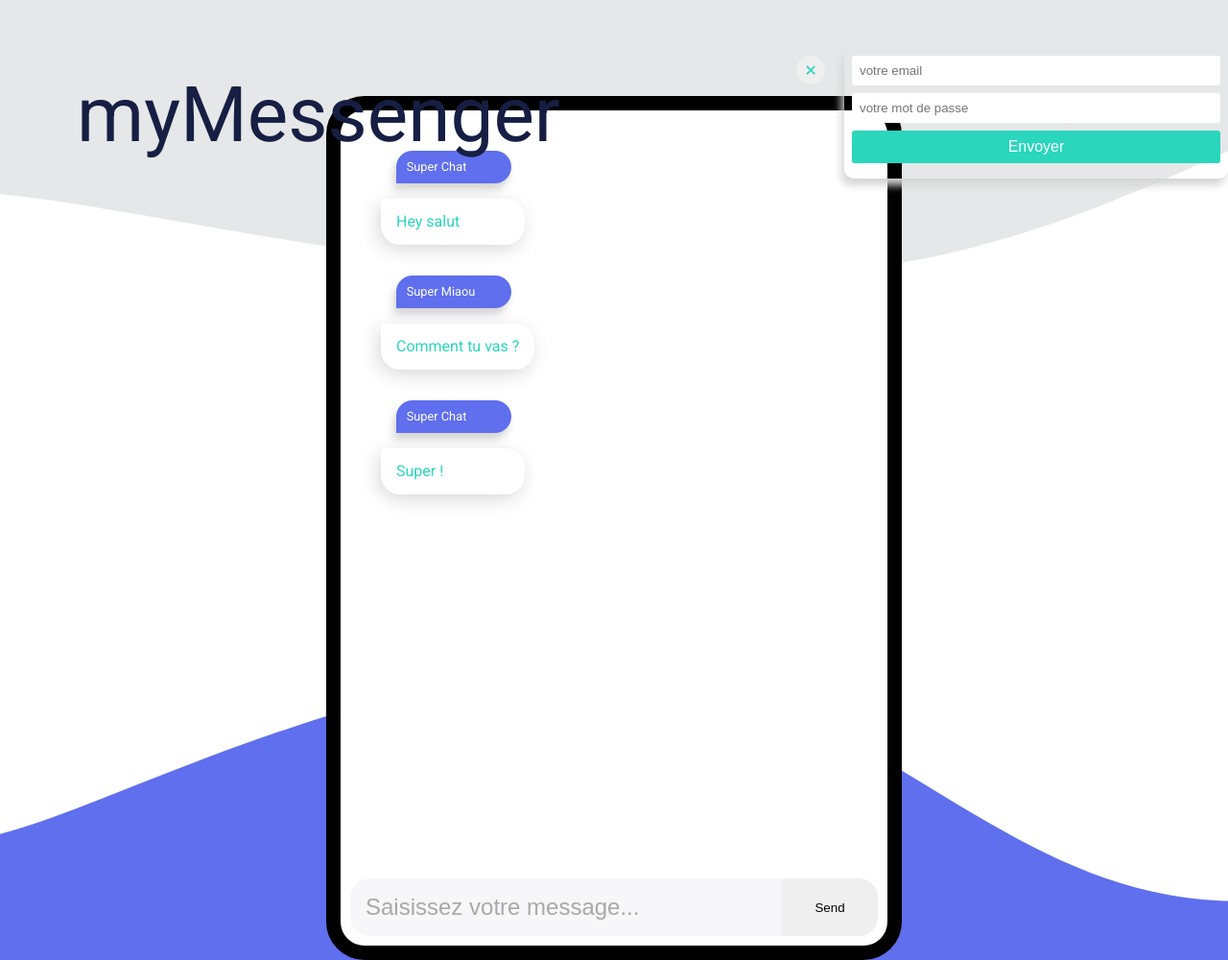
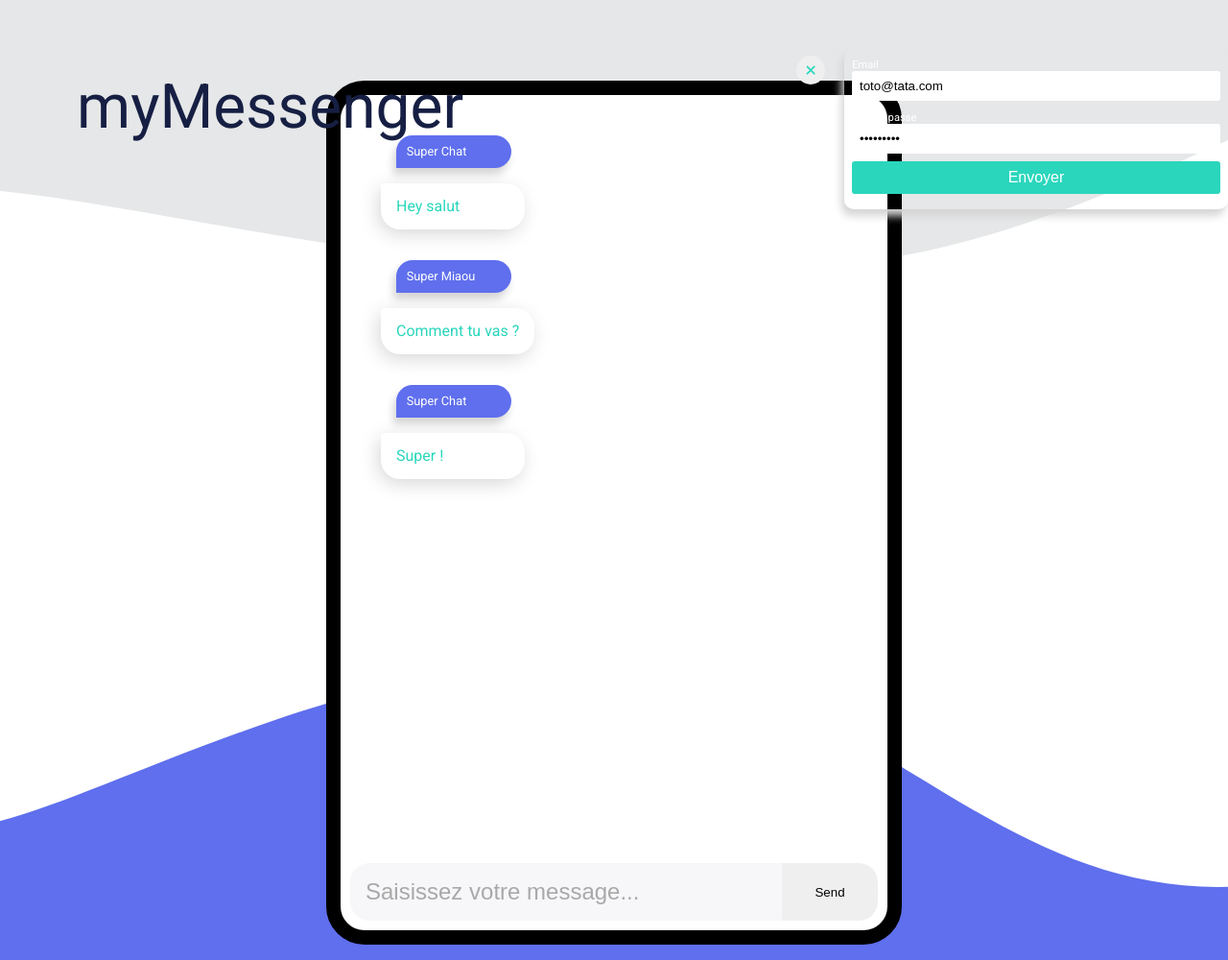
Before and after one commit to aureliasegarra/MyMessenger, a React app: page / in a window 1280 px wide. Shown: the top 1000 px of the page at 96% size. Built offline with nearby package versions, Linux system fonts and the light colour scheme.

Commit message:
axios, middlewares and auth

```diff
--- a/package.json
+++ b/package.json
@@ -46,10 +46,12 @@
     "webpack-merge": "^5.7.3"
   },
   "dependencies": {
+    "axios": "^0.21.1",
     "prop-types": "^15.7.2",
     "react": "^17.0.1",
     "react-dom": "^17.0.1",
     "react-redux": "^7.2.2",
-    "redux": "^4.0.5"
+    "redux": "^4.0.5",
+    "redux-devtools-extension": "^2.13.8"
   }
 }
--- a/src/actions/index.js
+++ b/src/actions/index.js
@@ -3,6 +3,8 @@ export const SET_INPUT_VALUE = 'SET_INPUT_VALUE';
 export const ADD_MESSAGE = 'ADD_MESSAGE';
 export const TOGGLE_SETTINGS = 'TOGGLE_SETTINGS';
 export const CHANGE_INPUT_VALUE = 'CHANGE_INPUT_VALUE';
+export const LOGIN = 'LOGIN';
+export const SAVE_PSEUDO = 'SAVE_PSEUDO';
 
 // Action creator
 export const setInputValue = (value) => ({
@@ -23,3 +25,12 @@ export const changeInputValue = (value, name) => ({
   value,
   name,
 });
+
+export const login = () => ({
+  type: LOGIN,
+});
+
+export const savePseudo = (pseudo) => ({
+  type: SAVE_PSEUDO,
+  pseudo,
+});
--- a/src/components/Field/styles.scss
+++ b/src/components/Field/styles.scss
@@ -9,7 +9,7 @@
     padding: .5rem;
   }
   &__submit {
-    background-color: v.$color-settings;
+    background-color: v.$color-alt;
     color: white;
   }
   &__label {
--- a/src/components/Settings/index.js
+++ b/src/components/Settings/index.js
@@ -1,14 +1,21 @@
 import React from 'react';
 import PropTypes from 'prop-types';
+import Field from 'src/containers/Field';
 
 // == Import
 import './styles.scss';
 
 // == Composant
-const Settings = ({ open, onClickButton }) => {
+const Settings = ({ open, onClickButton, onSubmitForm }) => {
   const handleOnClick = () => {
     console.log('je veux mettre un click');
     onClickButton();
+  };
+
+  const handleOnSubmit = (event) => {
+    event.preventDefault();
+    console.log('je veux soumettre les fields');
+    onSubmitForm();
   };
 
   const classnames = open ? 'settings settings--open' : 'settings';
@@ -16,15 +23,23 @@ const Settings = ({ open, onClickButton }) => {
   return (
     <div className={classnames}>
       <button
-        onClick={handleOnClick}
         type="button"
         className="settings__button"
+        onClick={handleOnClick}
       >
         +
       </button>
-      <form className="settings__form">
-        <input type="email" placeholder="votre email" className="settings__input" />
-        <input type="password" placeholder="votre mot de passe" className="settings__input" />
+      <form className="settings__form" onSubmitForm={handleOnSubmit}>
+        <Field
+          type="email"
+          label="Email"
+          name="email"
+        />
+        <Field
+          type="password"
+          label="Mot de passe"
+          name="password"
+        />
         <button type="submit" className="settings__submit">Envoyer</button>
       </form>
     </div>
@@ -34,6 +49,7 @@ const Settings = ({ open, onClickButton }) => {
 Settings.propTypes = {
   onClickButton: PropTypes.func.isRequired,
   open: PropTypes.bool.isRequired,
+  onSubmitForm: PropTypes.func.isRequired,
 };
 // == Export
 export default Settings;
--- /dev/null
+++ b/src/containers/Field.js
@@ -0,0 +1,16 @@
+import { connect } from 'react-redux';
+import Field from 'src/components/Field';
+import { changeInputValue } from 'src/actions';
+
+const mapStateToProps = (state, ownProps) => ({
+  inputValue: state.user[ownProps.name],
+});
+
+const mapDispatchToProps = (dispatch, ownProps) => ({
+  onChangeInputValue: (value) => {
+    const action = changeInputValue(value, ownProps.name);
+    dispatch(action);
+  },
+});
+
+export default connect(mapStateToProps, mapDispatchToProps)(Field);
--- a/src/containers/Settings.js
+++ b/src/containers/Settings.js
@@ -1,6 +1,6 @@
 import { connect } from 'react-redux';
 import Settings from 'src/components/Settings';
-import { toggleSettings } from 'src/actions';
+import { toggleSettings, login } from 'src/actions';
 
 const mapStateToProps = (state) => ({
   open: state.open,
@@ -8,9 +8,11 @@ const mapStateToProps = (state) => ({
 
 const mapDispatchToProps = (dispatch) => ({
   onClickButton: () => {
-    console.log('je clique sur le bouton');
     const action = toggleSettings();
     dispatch(action);
+  },
+  onSubmitForm: () => {
+    dispatch(login());
   },
 });
 
--- /dev/null
+++ b/src/middlewares/auth.js
@@ -0,0 +1,27 @@
+import axios from 'axios';
+import { LOGIN, savePseudo } from 'src/actions';
+
+const auth = (store) => (next) => (action) => {
+  switch (action.type) {
+    case LOGIN: {
+      const state = store.getState(); // current state via the store
+
+      axios.post('http://localhost:3001/login', {
+        email: state.user.email,
+        password: state.user.password,
+      })
+        .then((response) => {
+          const { pseudo } = response.data;
+          // we use the Dispatch function as we have access to the store
+          store.dispatch(savePseudo(pseudo));
+        })
+        .catch((error) => console.log('error', error));
+      break;
+    }
+    default:
+      break;
+  }
+  next(action);
+};
+
+export default auth;
--- /dev/null
+++ b/src/middlewares/debug.js
@@ -0,0 +1,11 @@
+// middleware is a triple arrow & gives access to :
+// - the store,
+// - next for the next middleware and
+// - action, for the action to dispatch
+const debug = (store) => (next) => (action) => {
+  console.log('state', store.getState());
+  console.log('action', action);
+  next(action);
+};
+
+export default debug;
--- a/src/reducers/index.js
+++ b/src/reducers/index.js
@@ -3,6 +3,7 @@ import {
   ADD_MESSAGE,
   TOGGLE_SETTINGS,
   CHANGE_INPUT_VALUE,
+  SAVE_PSEUDO,
 } from 'src/actions';
 
 import { getHighestId } from 'src/selectors';
@@ -72,6 +73,14 @@ const reducer = (state = initialState, action = {}) => {
           [action.name]: action.value, // brakets to dynamize props
         },
       };
+    case SAVE_PSEUDO:
+      return {
+        ...state,
+        user: {
+          ...state.user,
+          pseudo: action.pseudo,
+        },
+      };
     default:
       return state;
   }
--- a/src/store/index.js
+++ b/src/store/index.js
@@ -1,10 +1,14 @@
 /* eslint-disable no-underscore-dangle */
-import { createStore } from 'redux';
+import { createStore, applyMiddleware } from 'redux';
+import { composeWithDevTools } from 'redux-devtools-extension';
+
+import debug from 'src/middlewares/debug';
+import auth from 'src/middlewares/auth';
+
 import reducer from 'src/reducers';
 
-const store = createStore(
-  reducer,
-  window.__REDUX_DEVTOOLS_EXTENSION__ && window.__REDUX_DEVTOOLS_EXTENSION__(),
-);
+const store = createStore(reducer, composeWithDevTools(
+  applyMiddleware(debug, auth),
+));
 
 export default store;
--- a/src/styles/index.scss
+++ b/src/styles/index.scss
@@ -9,7 +9,7 @@ body {
 }
 
 .title {
-  font-size: 5em;
+  font-size: 4em;
   font-family: 'Roboto', serif;
   color: #161f43;
   position: relative;
```
Also changed, not shown: 1 other file.
